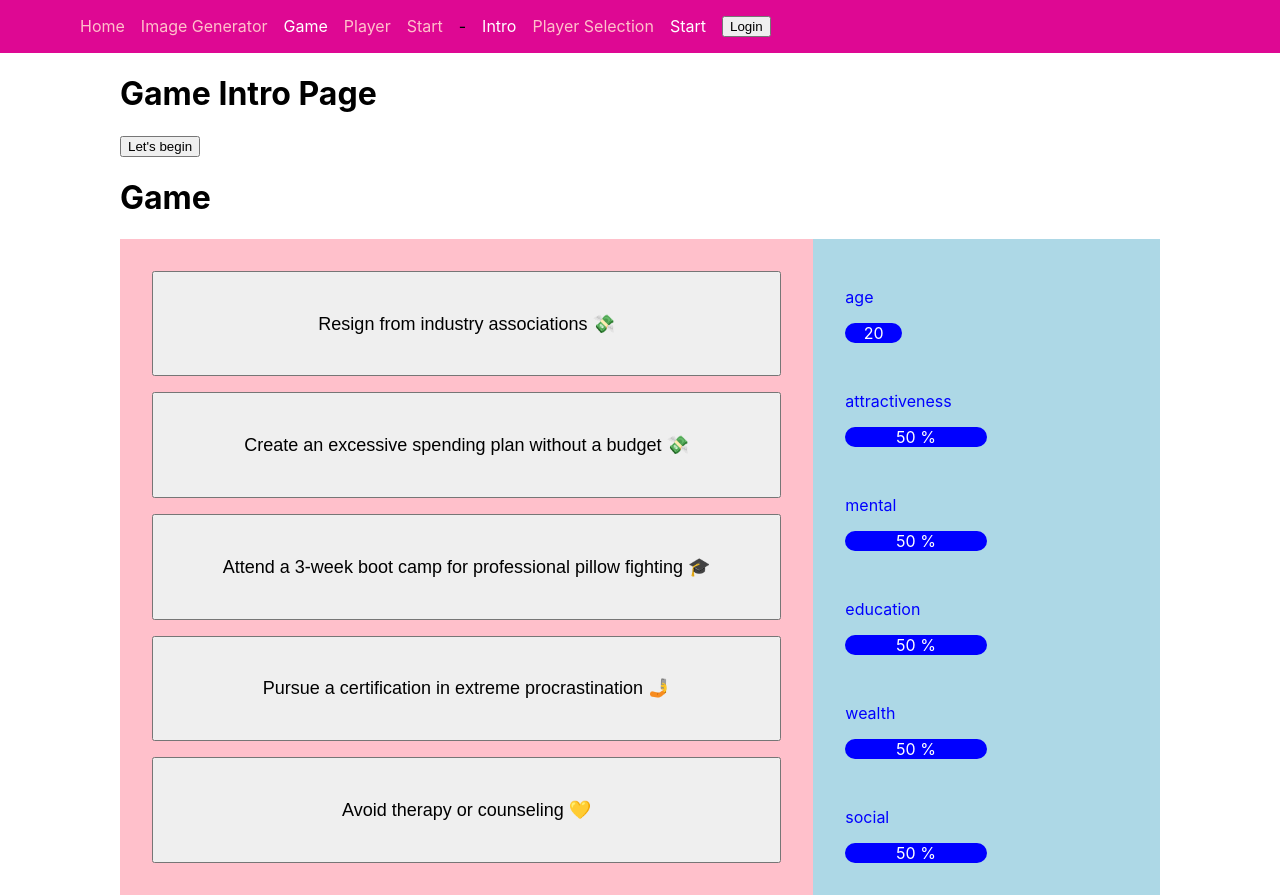
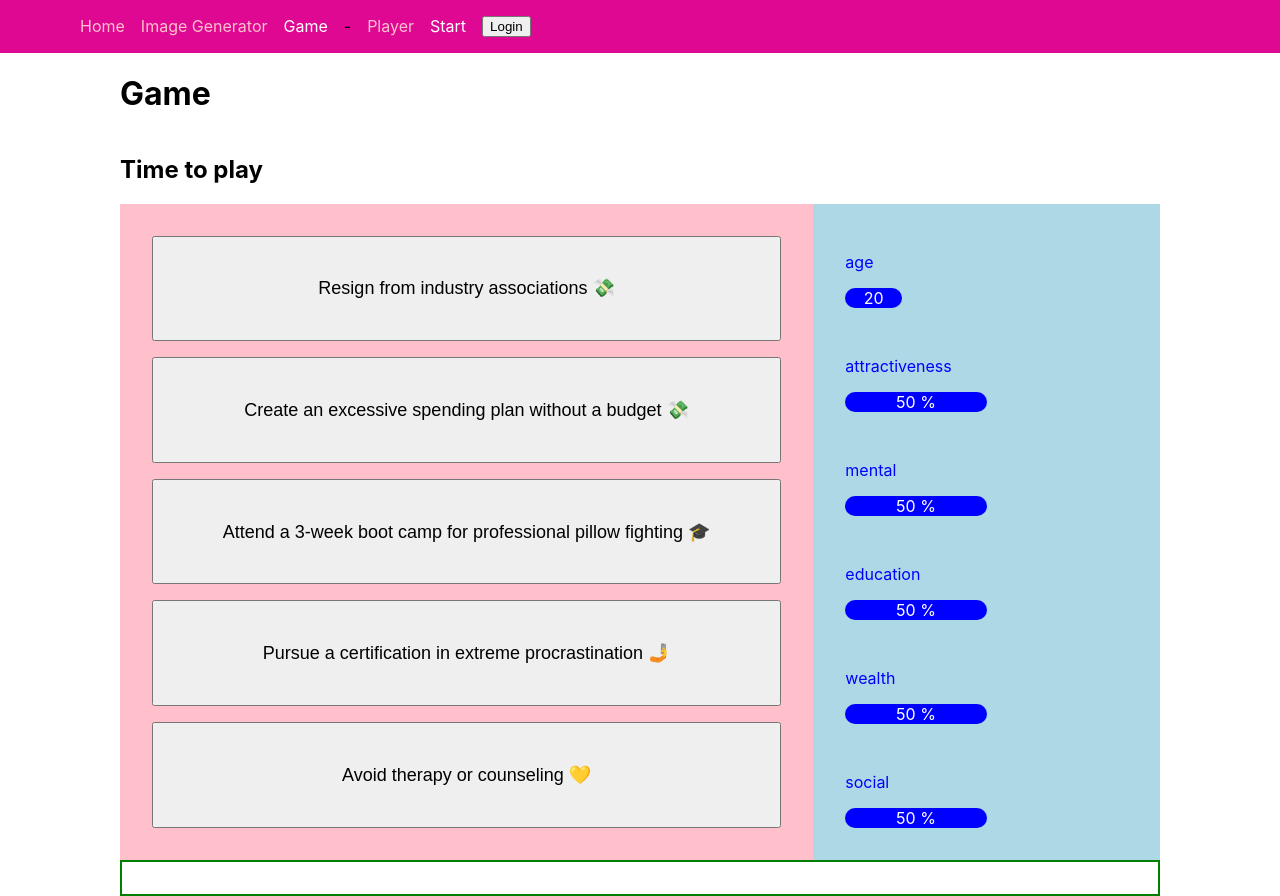
Before and after one commit to jesskreck/reincarnation-game, a React (Create React App) app: page /Game/Start in a window 1280 px wide. Built offline with nearby package versions, Linux system fonts and the light colour scheme; the HTML template or start-up script is replaced by a standard one.

Commit message:
photoalbum panel

```diff
--- a/src/App.js
+++ b/src/App.js
@@ -17,6 +17,7 @@ import Error404 from './pages/Error404'
 
 
 import "../src/styles/app.css"
+import { PanelAlbum } from './components/parent/PanelAlbum';
 
 
 function App() {
@@ -34,15 +35,11 @@ function App() {
 
           <Route path="ImageGenerator" element={ <ImageGenerator /> } />
 
-          {/* why is nested route not working? */}
           <Route path='Game' element={ <GameIntro /> } >
             <Route path='PlayerSelection' element={ < PlayerSelection /> } />
-            <Route path='Start' element={ <Game /> } />
+            <Route path='Start' element={<Game />} />
+            <Route path='Album' element={<PanelAlbum />} />
           </Route>
-
-          {/* delete the following when nested is working */}
-            {/* <Route path="PlayerSelection" element={ < PlayerSelection /> } />
-            <Route path="Start" element={ <Game /> } /> */}
 
         </Routes>
 
--- /dev/null
+++ b/src/components/child/Photo.jsx
@@ -0,0 +1,10 @@
+import React from 'react'
+
+export const Photo = ({ url, action }) => {
+
+    return (
+        <div className="album-photo">
+            <img src={url} alt={action} />
+            <p>{action}</p>
+        </div>)
+}
--- a/src/components/parent/Navbar.jsx
+++ b/src/components/parent/Navbar.jsx
@@ -23,17 +23,14 @@ function Navbar() {
         <NavLink to={"/"}>Home</NavLink>
         <NavLink to={"/ImageGenerator"}>Image Generator</NavLink>
         <NavLink to={"/Game"}>Game</NavLink>
-        <NavLink to={"/PlayerSelection"}>Player</NavLink>
-        <NavLink to={"/Start"}>Start</NavLink>
 
-        {/* why are the nested routes not working? */}
-        { location.pathname.includes("Game") ?
-            <>
-              -
-              <NavLink to="/Game">Intro</NavLink>
-              <NavLink to="/Game/PlayerSelection">Player Selection</NavLink>
-              <NavLink to="/Game/Start">Start</NavLink>
-            </>
+
+        {location.pathname.includes("Game") ?
+          <>
+            -
+            <NavLink to="/Game/PlayerSelection">Player</NavLink>
+            <NavLink to="/Game/Start">Start</NavLink>
+          </>
           : null}
 
 
@@ -44,6 +41,7 @@ function Navbar() {
           <AuthFeedback />
         </Modal>
 
+        {/* import switch for language */}
 
       </nav>
     </>
--- /dev/null
+++ b/src/components/parent/PanelAlbum.jsx
@@ -0,0 +1,17 @@
+import React from "react";
+import { Photo } from "../child/Photo";
+
+export const PanelAlbum = ({ album }) => {
+    return (
+        <>
+            <div className="game__album__panel">
+                {/* learning: mapping over an array with object allows to get two parameters (value, index).
+                The value in this case refers to the object(photo) inside the array(album).
+                You can change the name of the parameter as you want to. Then destructure it when passing the props to the component! */}
+                {album && album.map((photo, index) => (
+                    <Photo key={index} url={photo.url} action={photo.action} />
+                ))}
+            </div>
+        </>
+    );
+};
--- a/src/pages/Game.tsx
+++ b/src/pages/Game.tsx
@@ -1,7 +1,7 @@
 import React, { useState, useEffect } from 'react';
 
 
-import { PlayerObject, ActionObject } from "../types/types";
+import { PlayerObject, ActionObject, AlbumObject } from "../types/types";
 
 import PanelProgress from '../components/parent/PanelProgress';
 import PanelActions from '../components/parent/PanelActions';
@@ -10,6 +10,7 @@ import PhotoBooth from './PhotoBooth';
 import { getRandomActions } from '../utils/getRandomActions';
 
 import "../styles/game.css"
+import { PanelAlbum } from '../components/parent/PanelAlbum';
 
 
 
@@ -29,12 +30,16 @@ const newPlayer: PlayerObject = {
 function Game() {
 
   // create a state for player object which is an instance of PlayerObject interface. PlayerObject interface = object with 5 properties defined in types.ts
-  // since player state is a single object - no square brackets
+  // for now, player state is a single object - no square brackets
   const [player, setPlayer] = useState<PlayerObject>(newPlayer);
 
   // create a state for action array which consists of *elements* that are instances of ActionObject interface. ActionObject interface = object with 7 properties defined in types.ts
-  // since there will be many actions shown (hence workng with array of action objects) - square brackets!
+  // since there will be many actions shown (hence working with array of action objects) - square brackets!
   const [actions, setActions] = useState<ActionObject[]>([]);
+
+  // create a state for album object which consists of photos
+  const [album, setAlbum] = useState<AlbumObject[]>([]);
+
 
 
   // save the selected action
@@ -55,14 +60,19 @@ function Game() {
   return (
     <div className='page game__container'>
       <div className="game__header">
-        <h1>Game</h1>
+        <h2>Time to play</h2>
       </div>
 
       {showPhotoBooth
         ? (
           <div>
             <PhotoBooth
-              player={player} selectedAction={selectedAction} setShowPhotoBooth={setShowPhotoBooth} />
+              player={player}
+              selectedAction={selectedAction}
+              setShowPhotoBooth={setShowPhotoBooth}
+              album={album}
+              setAlbum={setAlbum}
+            />
           </div>
         )
         : (
@@ -76,10 +86,14 @@ function Game() {
               getRandomActions={getRandomActions}
               selectedAction={selectedAction}
               setSelectedAction={setSelectedAction}
-          />
+            />
 
             <PanelProgress
               player={player}
+            />
+
+            <PanelAlbum
+              album={album}
             />
 
 
--- a/src/pages/GameIntro.jsx
+++ b/src/pages/GameIntro.jsx
@@ -1,16 +1,30 @@
 import React from 'react'
-import { Link, Outlet } from 'react-router-dom'
-
+import { Link, Outlet, useLocation } from 'react-router-dom'
 
 export default function GameIntro() {
-    return (
-      <div className='page container'>
+  const location = useLocation();
 
-      <h1>Game Intro Page</h1>
-      <Link to="/Game/PlayerSelection">
-              <button>Let's begin</button>
-        </Link>
-        <Outlet />
-      </div>
+  // show outlet if we're not on Game anymore which at this moment is the path to this component (will for sure change so adapt here as well)
+  const showOutlet = location.pathname !== "/Game";
+
+  return (
+    <div className='page container'>
+      <h1>Game</h1>
+
+      {showOutlet
+        ? (
+          <Outlet />
+        )
+        : (
+          <>
+            <h2>Start Page with instruction</h2>
+            <p>Reeeeadddy?!? Instructions will follow in future</p>
+            <Link to="/Game/PlayerSelection">
+              <button>Let's begin!</button>
+            </Link>
+          </>
+
+        )}
+    </div>
   )
 }
--- a/src/pages/PhotoBooth.jsx
+++ b/src/pages/PhotoBooth.jsx
@@ -5,12 +5,13 @@ import { React, useEffect, useState } from "react";
 import "../styles/photobooth.css"
 
 
-export default function PhotoBooth({ player, selectedAction, setShowPhotoBooth }) {
+
+export default function PhotoBooth({ player, selectedAction, setShowPhotoBooth, album, setAlbum }) {
 
     // everything regarding the fetch....
 
     const [prompt, setPrompt] = useState("");
-    const [result, setResult] = useState("");
+    const [result, setResult] = useState(null);
 
     useEffect(() => {
         const newPrompt = `Polaroid of ${player.age} year old woman who likes to ${selectedAction.text}`;
@@ -19,8 +20,7 @@ export default function PhotoBooth({ player, selectedAction, setShowPhotoBooth }
         setPrompt(newPrompt);
 
         generateImage(newPrompt);
-    }, [selectedAction])
-
+    }, [selectedAction]) // but I only want it to refresh when this one refreshes??
 
 
     const configuration = new Configuration({
@@ -40,10 +40,20 @@ export default function PhotoBooth({ player, selectedAction, setShowPhotoBooth }
         });
 
         setResult(res.data.data[0].url);
-        console.log('setResult :>> ', setResult);
+        console.log('result :>> ', result);
     };
 
 
+    // saving photo into album
+    const addToAlbum = () => {
+        const newPhoto = {
+            url: result,
+            action: `${player.age} year old me as I ${selectedAction.text} `,
+        };
+
+        setAlbum([...album, newPhoto]);
+        console.log('album :>> ', album);
+    };
 
     // closing the photo booth
     const handleClosePhotoBooth = () => {
@@ -56,7 +66,9 @@ export default function PhotoBooth({ player, selectedAction, setShowPhotoBooth }
             <div className="photobooth__header">
                 <h2>Photo Booth</h2>
                 <p>Look at you! A memory of when you used to be {player.age} years old and liked to {selectedAction.text}.</p>
-                    <button onClick={handleClosePhotoBooth}>Add to memories</button>
+                <button
+                    onClick={ () => {handleClosePhotoBooth(); addToAlbum()} }
+                    >Add to memories</button>
             </div>
             <div className="photobooth__polaroid">{
                 result && <img src={result} alt={prompt} />}
@@ -64,6 +76,7 @@ export default function PhotoBooth({ player, selectedAction, setShowPhotoBooth }
             <div className="photobooth__summary">
                 <h3>This phase brought you...</h3>
                 <div>
+                    {/* mapping over all entries in selectedAction to show effects on progressbars */}
                     {Object.entries(selectedAction).map(([key, value], index) => (
                         <p key={index}>
                             {key}: {value}
--- a/src/styles/game.css
+++ b/src/styles/game.css
@@ -5,6 +5,7 @@
         "header"
         "selection"
         "progress"
+        "album"
 }
 
 @media (min-width: 576px) {
@@ -13,6 +14,7 @@
         grid-template-areas:
             "header header"
             "selection progress"
+            "album album"
     }
 }
 
@@ -22,12 +24,16 @@
         grid-template-areas:
             "header header header"
             "selection progress"
+            "album album album"
     }
 }
 
 .game__header {
     grid-area: header;
 }
+
+
+/* SELECTION */
 
 .game__selection__panel {
     background-color: pink;
@@ -39,6 +45,7 @@
 }
 
 
+/* PROGRESS */
 
 .game__progress__panel {
     background-color: lightblue;
@@ -61,3 +68,14 @@
 .progress__value {
     color: white;
 }
+
+
+/* ALBUM */
+
+.game__album__panel {
+    border: green 2px solid;
+    grid-area: album;
+    padding: 1em;
+    gap: 1em;
+    display: flex;
+}
--- /dev/null
+++ b/src/styles/panelalbum.css
@@ -0,0 +1,4 @@
+.album-container{
+    display: flex;
+    flex-wrap: wrap;
+}
```
Also changed, not shown: src/types/types.ts (+9 -0 lines). Lines whose indentation alone changed are shown as unchanged.
